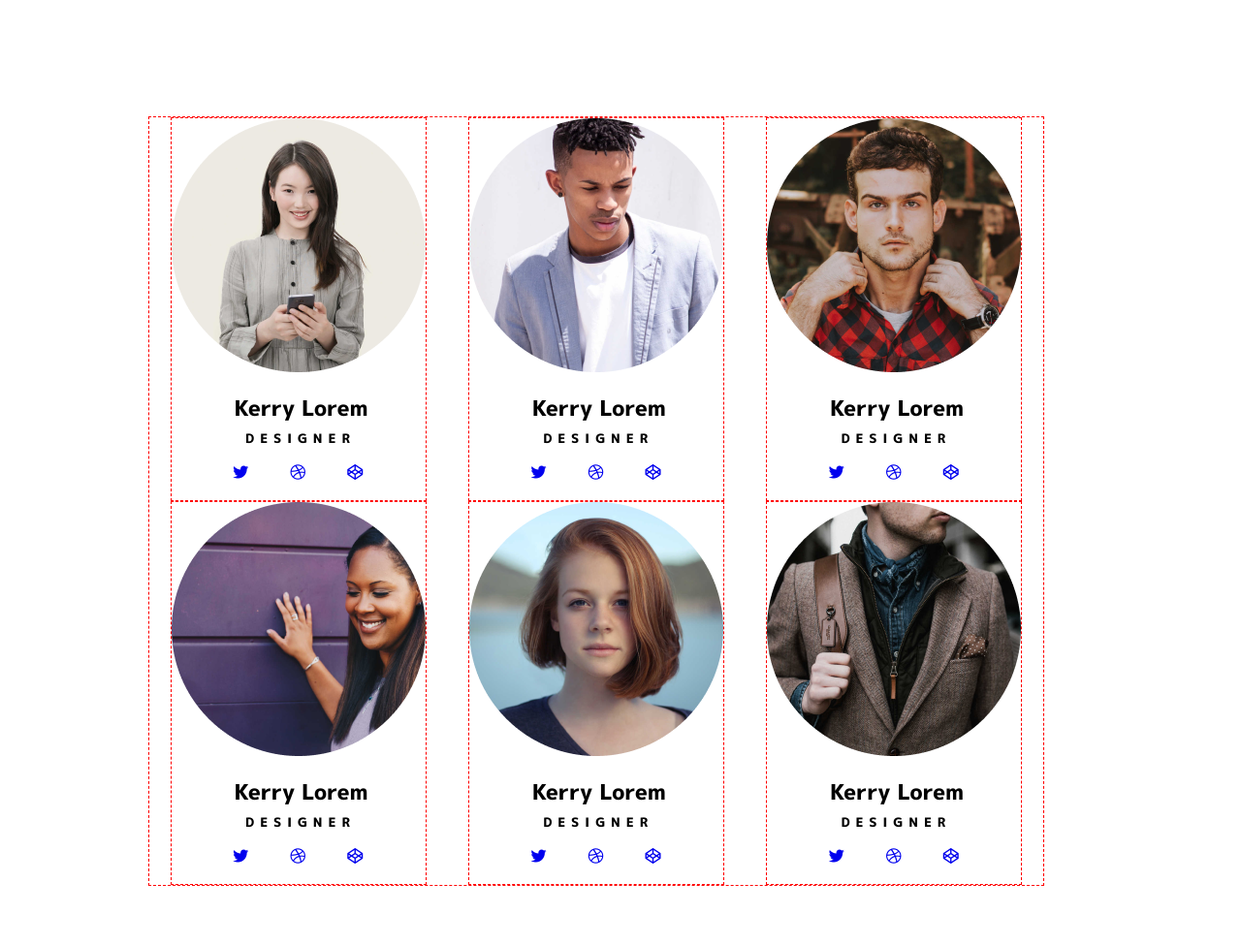
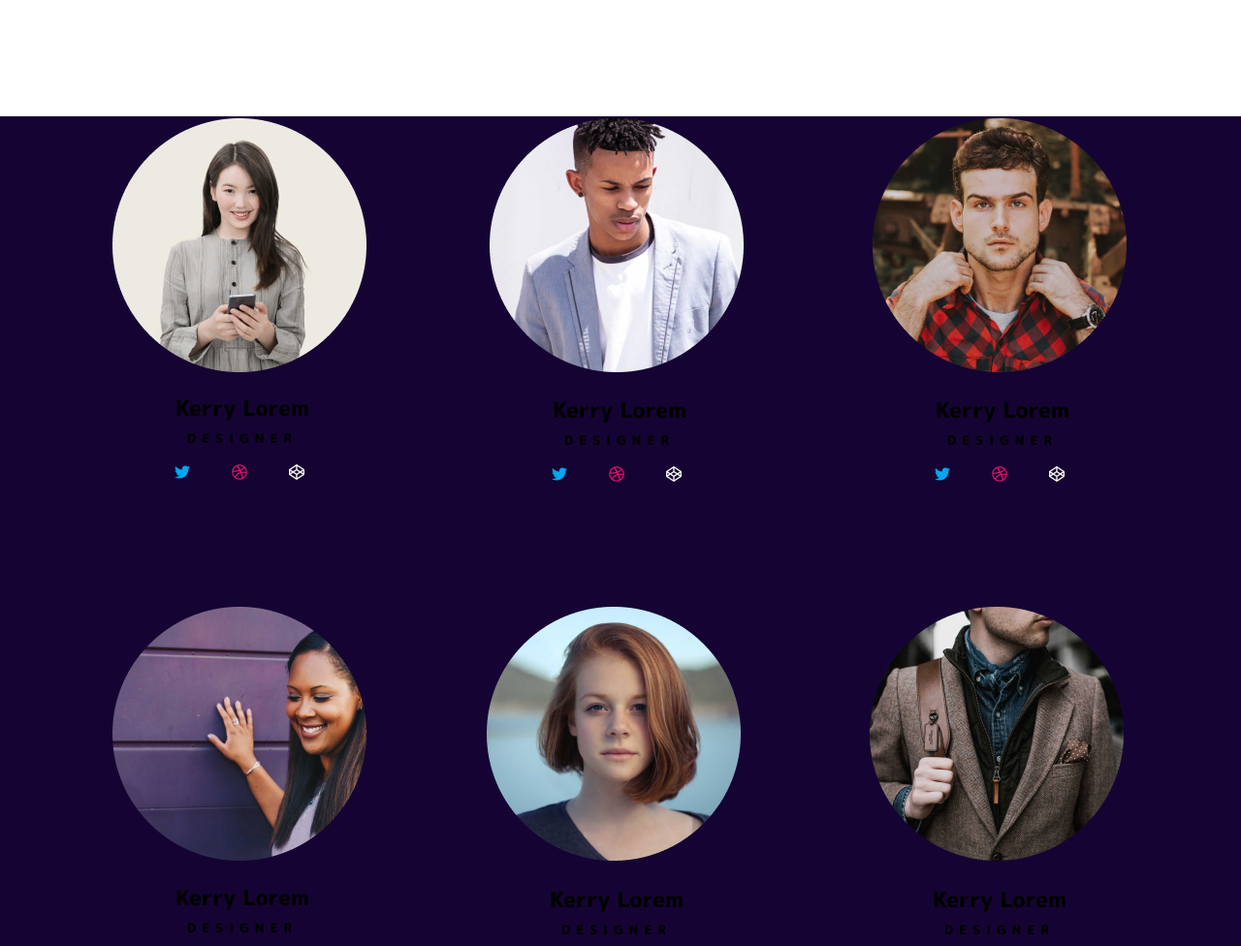
Before and after one commit to AlexOpanasenkov/Looper_Team_01_Opanasenkov, a plain HTML site: page index.html in a window 1280 px wide. Shown: the part 980-1956 px from the top of the page at 97% size. Before the commit the page ends 1894 px from the top, so only its background shows below. Drawn offline with Linux system fonts and the light colour scheme.

Commit message:
.main__main-team

```diff
--- a/index.html
+++ b/index.html
@@ -47,9 +47,8 @@
             </div>
             <div class="main__main-team">
                 <div class="main__main-team__person">
-                    <div class="main__main-team__person_foto">
+                    <div class="main__main-team__person1">
                         <img class="main__main-team__person_foto1" src="img/foto1.png" alt="persons foto">
-                    </div>
                         <h2 class="main__main-team__person_name">Kerry Lorem</h2>
                         <h3 class="main__main-team__person_position">Designer</h3>
                         <div class="main__main-team__person_social">
@@ -64,10 +63,8 @@
                             </a>
                         </div>
                     </div>
-                <div class="main__main-team__person">
-                    <div class="main__main-team__person_foto">
-                        <img class="main__main-team__person_foto1" src="img/foto2.png" alt="persons foto">
-                    </div>
+                    <div class="main__main-team__person2">
+                        <img class="main__main-team__person_foto2" src="img/foto2.png" alt="persons foto">
                         <h2 class="main__main-team__person_name">Kerry Lorem</h2>
                         <h3 class="main__main-team__person_position">Designer</h3>
                         <div class="main__main-team__person_social">
@@ -82,10 +79,8 @@
                             </a>
                         </div>
                     </div>
-                <div class="main__main-team__person">
-                    <div class="main__main-team__person_foto">
-                        <img class="main__main-team__person_foto1" src="img/foto3.png" alt="persons foto">
-                    </div>
+                    <div class="main__main-team__person3">
+                        <img class="main__main-team__person_foto3" src="img/foto3.png" alt="persons foto">
                         <h2 class="main__main-team__person_name">Kerry Lorem</h2>
                         <h3 class="main__main-team__person_position">Designer</h3>
                         <div class="main__main-team__person_social">
@@ -100,10 +95,8 @@
                             </a>
                         </div>
                     </div>
-                <div class="main__main-team__person">
-                    <div class="main__main-team__person_foto">
-                        <img class="main__main-team__person_foto1" src="img/foto4.png" alt="persons foto">
-                    </div>
+                    <div class="main__main-team__person4">
+                        <img class="main__main-team__person_foto4" src="img/foto4.png" alt="persons foto">
                         <h2 class="main__main-team__person_name">Kerry Lorem</h2>
                         <h3 class="main__main-team__person_position">Designer</h3>
                         <div class="main__main-team__person_social">
@@ -118,10 +111,8 @@
                             </a>
                         </div>
                     </div>
-                <div class="main__main-team__person">
-                    <div class="main__main-team__person_foto">
-                        <img class="main__main-team__person_foto1" src="img/foto5.png" alt="persons foto">
-                    </div>
+                    <div class="main__main-team__person5">
+                        <img class="main__main-team__person_foto5" src="img/foto5.png" alt="persons foto">
                         <h2 class="main__main-team__person_name">Kerry Lorem</h2>
                         <h3 class="main__main-team__person_position">Designer</h3>
                         <div class="main__main-team__person_social">
@@ -136,10 +127,8 @@
                             </a>
                         </div>
                     </div>
-                <div class="main__main-team__person">
-                    <div class="main__main-team__person_foto">
-                        <img class="main__main-team__person_foto1" src="img/foto6.png" alt="persons foto">
-                    </div>
+                    <div class="main__main-team__person6">
+                        <img class="main__main-team__person_foto6" src="img/foto6.png" alt="persons foto">
                         <h2 class="main__main-team__person_name">Kerry Lorem</h2>
                         <h3 class="main__main-team__person_position">Designer</h3>
                         <div class="main__main-team__person_social">
@@ -155,6 +144,8 @@
                         </div>
                     </div>
                 </div>
+            </div>
+
         </section>
     </div>
 
--- a/styles.css
+++ b/styles.css
@@ -174,52 +174,74 @@ body {
 }
 
 .main__main-team {
-    width: 72%;
-    display: flex;
-    flex-wrap: wrap;
-    justify-content: space-around;
-    margin-left: 153px;
-    border: dashed 1px red;
+    background: #150433;
 }
 
 .main__main-team__person {
-    border: dashed 1px red;
-    width: 262px;
-    height: 394px;
-    text-align: center;
+    width: 1048px;
+    display: flex;
+    flex-wrap: wrap;
+    padding-top: 2px;
+    margin: 0 auto;
 }
 
-.main__main-team__person_foto {
+.main__main-team__person {
+    min-height: 394px;
+}
+
+.main__main-team__person_foto1 {
+    margin-right: 127px;
     margin-bottom: -2px;
+}
+
+.main__main-team__person_foto2 {
+    margin-right: 133px;
+}
+
+.main__main-team__person_foto4 {
+    margin-right: 124px;
+    margin-bottom: -2px;
+}
+
+.main__main-team__person_foto5 {
+    margin-right: 133px;
 }
 
 .main__main-team__person_name {
     font: 800 22px/35px 'Mplus 1p', arial, helvetica, sans-serif;
     margin-bottom: -12px;
-    padding-left: 6px;
+    padding-left: 65px;
 }
 
 .main__main-team__person_position {
     font: 800 13px/26px 'Mplus 1p', arial, helvetica, sans-serif;
-    padding-left: 5px;
+    padding-left: 77px;
     letter-spacing: 6px;
     text-transform: uppercase;
 }
 
 .main__main-team__person_social {
     display: flex;
-    justify-content: center;
-    width: 65%;
+    margin-bottom: 127px;
 }
 
 .main__main-team__person_social-icon-twitter {
     margin-right: 43px;
-    margin-left: 91px;
+    margin-left: 64px;
 }
 
-.fab,
 .fa-twitter {
     font-size: inherit;
+    color: #00A8F0;
+}
+
+.fa-dribbble {
+    color: #F61067;
+}
+
+.fa-codepen {
+    color: #F4F4ED;
+
 }
 
 .main__main-team__person_social-icon-dribbble {
```
Lines whose indentation alone changed are shown as unchanged.
